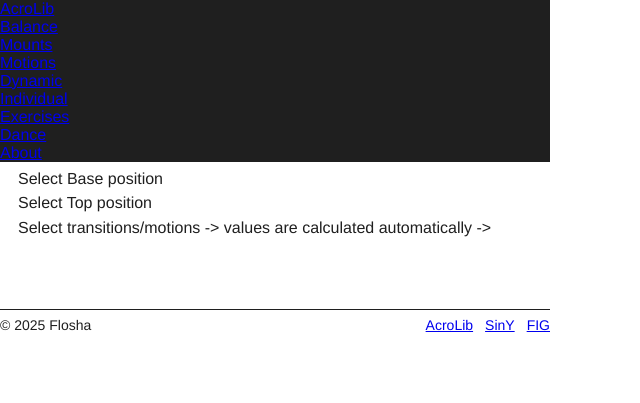
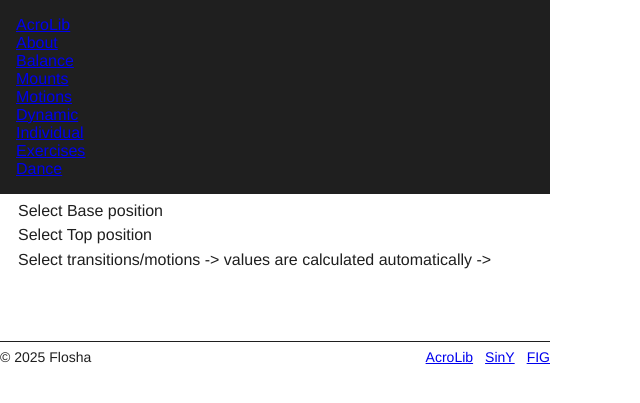
Before and after one commit to floshin/acrolib, a Jekyll site: the page built from interactive-tarrifsheet-element-difficulty-calculation.md, in a window 1280 px wide. Shown: the top 403 px of the page, without its empty margins (0-640 px from the left). Built offline with Jekyll 4.4.1, drawn with Linux system fonts in a browser that asks for light colours; our own code applies the rules of GitHub Pages for plain Markdown files.

Commit message:
Update default.html

```diff
--- a/_layouts/default.html
+++ b/_layouts/default.html
@@ -78,7 +78,7 @@
 }
 
 nav ul {
-    padding: 0;
+  padding: 1em;
 }
     nav ul li {
       padding: 0;
@@ -218,7 +218,6 @@
   /* style changes of navi on mobile */
   nav {
     /*margin: 0 auto 2em;*/
-    padding: 1em;
    /* width: 100%; */
     /* height: 100%; */
     /* font-size: 25px; */
@@ -233,7 +232,7 @@
   }
 
   nav ul li {
-    line-height: 2em;
+    /*line-height: 2em;*/
     padding: 0 15px;
   }
 
```
Also changed, not shown: other parts of _layouts/default.html (+1 -1 lines).
